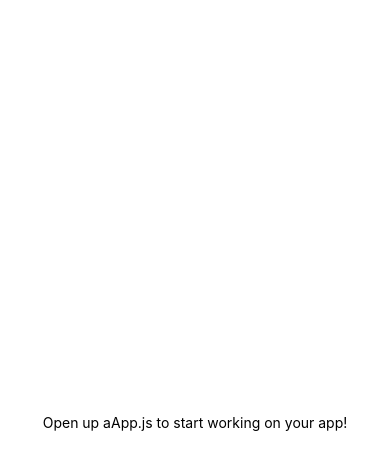
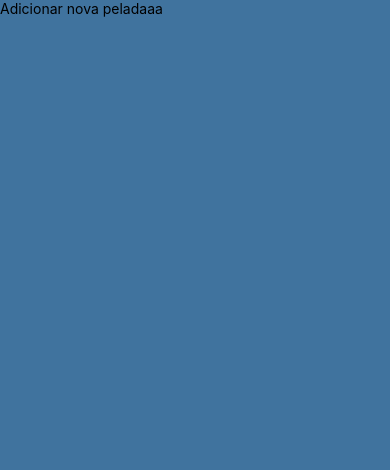
Before and after one commit to caickdias/sobe-a-lista-ai, a React Native app: screen / in a window 390 px wide. Shown: the top 470 px of the page. Built offline with nearby package versions, Linux system fonts and the light colour scheme.

Commit message:
add: react navigation and home screen

```diff
--- a/App.js
+++ b/App.js
@@ -1,20 +1,13 @@
+import { NavigationContainer } from '@react-navigation/native';
 import { StatusBar } from 'expo-status-bar';
-import { StyleSheet, Text, View } from 'react-native';
+import { SafeAreaView, StyleSheet, Text } from 'react-native';
+
+import { AppRoutes } from './src/routes/app.routes';
 
 export default function App() {
   return (
-    <View style={styles.container}>
-      <Text>Open up aApp.js to start working on your app!</Text>
-      <StatusBar style="auto" />
-    </View>
+    <NavigationContainer>
+      <AppRoutes />
+    </NavigationContainer>
   );
 }
-
-const styles = StyleSheet.create({
-  container: {
-    flex: 1,
-    backgroundColor: '#fff',
-    alignItems: 'center',
-    justifyContent: 'center',
-  },
-});
--- a/package.json
+++ b/package.json
@@ -9,10 +9,14 @@
     "web": "expo start --web"
   },
   "dependencies": {
+    "@react-navigation/native": "^6.1.1",
+    "@react-navigation/native-stack": "^6.9.6",
     "expo": "~47.0.8",
     "expo-status-bar": "~1.4.2",
     "react": "18.1.0",
-    "react-native": "0.70.5"
+    "react-native": "0.70.5",
+    "react-native-safe-area-context": "4.4.1",
+    "react-native-screens": "~3.18.0"
   },
   "devDependencies": {
     "@babel/core": "^7.12.9"
--- /dev/null
+++ b/src/routes/app.routes.jsx
@@ -0,0 +1,21 @@
+import React from 'react';
+
+import { createNativeStackNavigator } from '@react-navigation/native-stack';
+
+import Home from '../screens/Home';
+
+const { Navigator, Screen } = createNativeStackNavigator();
+
+export const AppRoutes = () => {
+    return(
+        <Navigator
+            screenOptions={{ headerShown: false }}
+            initialRouteName="Home"
+        >
+            <Screen
+                name="Home"
+                component={Home}
+            />
+        </Navigator>
+    )
+}
--- /dev/null
+++ b/src/screens/Home/index.jsx
@@ -0,0 +1,14 @@
+import React from 'react';
+import { SafeAreaView, Text } from 'react-native';
+
+import { styles } from './styles';
+
+const Home = () => {
+    return (
+        <SafeAreaView style={styles.container}>
+            <Text>Adicionar nova peladaaa</Text>
+        </SafeAreaView>
+    )
+}
+
+export default Home;
--- /dev/null
+++ b/src/screens/Home/styles.js
@@ -0,0 +1,9 @@
+import { StyleSheet } from 'react-native';
+
+export const styles = StyleSheet.create({
+    container: {
+        display: 'flex',
+        flex: 1,
+        backgroundColor: '#40739e',
+    }
+})
```
Also changed, not shown: src/routes/index.jsx (added, +13 -0 lines), 1 other file (tests, documents, lock files or other folders).
